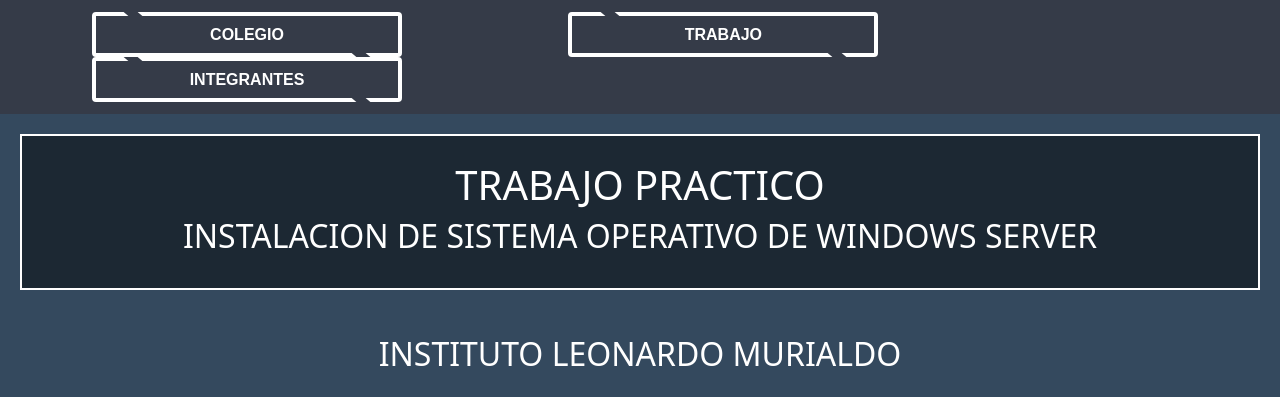
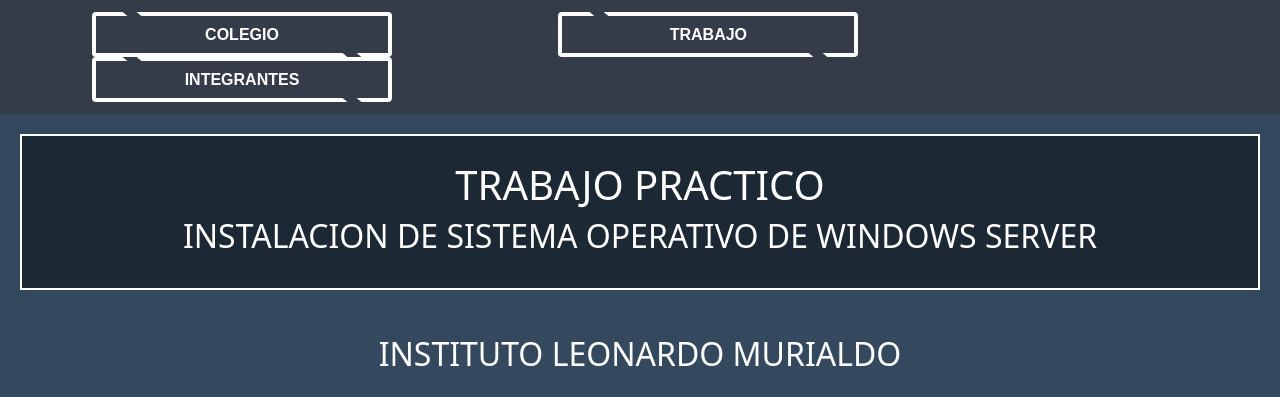
Before and after one commit to Juampi-aguilera/tp_sistemas, a plain HTML site: page index.html in a window 1280 px wide. Shown: the top 397 px of the page. Drawn offline with nearby package versions, Linux system fonts and the light colour scheme.

Commit message:
Update estilos.css

```diff
--- a/estilos.css
+++ b/estilos.css
@@ -16,7 +16,7 @@
 
     font-family: "montserrat", sans-serif;
     height: 45px;
-    width: 310px;
+    width: 300px;
     background: none;
     border: 4px solid;
     color: white;
```
